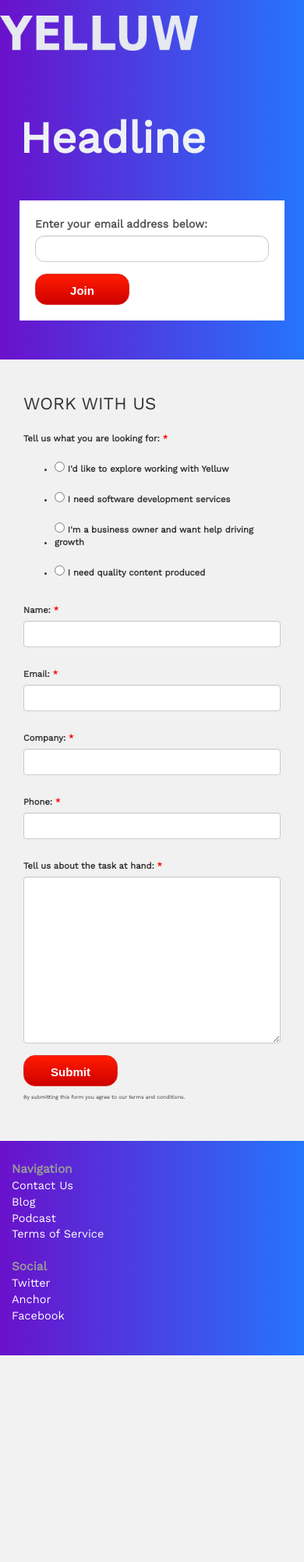
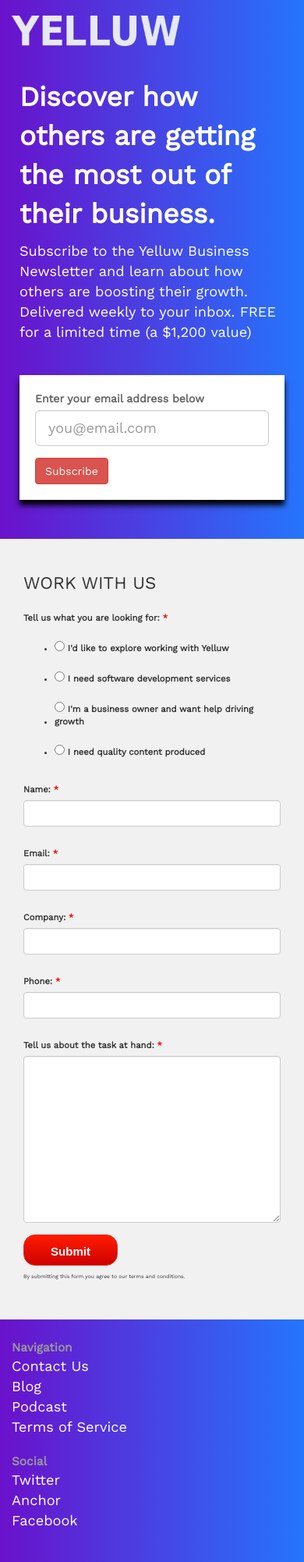
Before and after one commit to yelluw/amy, a Django app: page / in a window 390 px wide. Shown: the whole page at 78% size. Before the commit the page ends 1738 px from the top, so only its background shows below. Run offline with Django 3.2, Linux system fonts and the light colour scheme; some libraries are stand-ins or nearby versions; some web fonts are replaced.

Commit message:
updated header and index

```diff
--- a/cms/static/css/main.css
+++ b/cms/static/css/main.css
@@ -20,32 +20,31 @@
 
 /****** Override Bootparts styles ******/
 
-.center-aligned-headline {
-    padding-top: 30px;
-    padding-bottom: 22px;
-    background: #fff;
 
-}
 
 .hero-subscription-form {
     background: inherit;
-    color: #eef1f5;
+    color: #fff;
 }
 
 .hero-subscription-form .hero-headline {
-    font-size: 4.0em;
+    font-size: 2.5em;
+}
+
+.hero-subscription-form .right-bottom {
+    padding-top: 12px;
 }
 
 .hero-subscription-form .right-bottom .form-container {
     border-radius: 0px;
     padding-bottom: 20px;
-    color: #555;
+    color: #666;
     /* background: #eef1f5; */
     background: #fff;
+    box-shadow:  0px 7px 7px 0px #000;
 }
 
 .hero-subscription-form .right-bottom .form-container .form-control {
-    border-radius: 12px;
 }
 
 .two-column-footer {
@@ -326,44 +325,23 @@ body {
 
     /* Override Bootparts Defaults */
 
-    .three-column-content {
-        padding-bottom: 0px;
+    .hero-subscription-form {
+        padding-top: 30px;
     }
 
-    .three-column-content .column-title {
-        font-size: 1.2em;
+
+
+    /* Template Custom styles */
+    .nav-header {
+        padding-top: 20px;
+        padding-bottom: 0;
     }
 
-    .three-column-content .column-content {
-        font-size: 1.1em;
-        text-align: center;
+    .logo {
+        width: 60%;
+        height: 60%;
     }
 
-    /* left column */
-    .three-column-content .left-column {
-        padding-top: 15px;
-    }
-
-    /* middle column */
-    .three-column-content .middle-column {
-        padding-top: 15px;
-    }
-
-    /*right column */
-    .three-column-content .right-column {
-        padding-top: 15px;
-    }
-
-    .two-column-footer .list-item {
-        font-size: .8em;
-    }
-
-    /* Template Custom styles */
-
-    .logo {
-        width: 65%;
-        height: 65%;
-    }
 
     .three-column-content-bottom {
         padding-top: 0px;
--- a/cms/templates/header.html
+++ b/cms/templates/header.html
@@ -3,7 +3,7 @@
 <div class="nav-header">
     <div class="container">
             <div class="row">
-
+                <div class="col-lg-12 col-md-12 col-sm-12 col-xs-12">
                     <div class="float-left">
 
                         {% if header_link %}
@@ -17,6 +17,7 @@
 
                     <!-- end headline -->
                     </div>
+                </div>
 
             <!-- end row -->
             </div>
@@ -24,3 +25,56 @@
     </div>
 <!-- end center-aligned-headline -->
 </div>
+
+
+ <div class="hero-subscription-form">
+        <div class="container">
+
+                <!-- left / top -->
+                <div class="col-lg-6 left-top">
+
+                    <div class="row">
+                        <p class="hero-headline">Discover how others are getting the most out of their business.</h1>
+                    </div>
+
+                    <div class="row">
+                        <p class="hero-text">
+                          Subscribe to the Yelluw Business Newsletter and learn about how others
+                          are boosting their growth. Delivered weekly to your inbox. FREE for
+                          a limited time (a $1,200 value)
+                        </p>
+                    </div>
+
+                <!-- end left / top -->
+                </div>
+
+                <!-- right / bottom -->
+                <div class="col-lg-4 col-lg-offset-1 right-bottom">
+                    <div class="row">
+
+                        <div class="form-container">
+                            <form>
+                                <p class="form-title"></p>
+                                <div class="form-group">
+                                    <label for="exampleInputEmail1">Enter your email address below</label>
+
+                                    <input type="email" class="form-control input-lg" id="exampleInputEmail1" placeholder="you@email.com">
+
+                                  </div>
+                                <!-- <div class="form-group">
+                                    <label for="exampleInputName1">Your Name</label>
+                                    <input type="text" class="form-control" id="exampleInputName1" placeholder="Your Name">
+                                </div> -->
+
+                                <button type="submit" class="btn btn-danger">Subscribe</button>
+                            </form>
+                        </div>
+                    </div>
+             <!-- end right / bottom -->
+             </div>
+
+    <!-- end container-->
+    </div>
+
+    <!-- end hero-subscription-form -->
+</div>
--- a/cms/templates/index.html
+++ b/cms/templates/index.html
@@ -8,53 +8,6 @@
 
     {% include "header.html" %}
 
- <div class="hero-subscription-form">
-        <div class="container">
-
-                <!-- left / top -->
-                <div class="col-lg-6 left-top">
-
-                    <div class="row">
-                        <p class="hero-headline">Headline</h1>
-                    </div>
-
-                    <div class="row">
-                        <p class="hero-text">
-
-                        </p>
-                    </div>
-
-                <!-- end left / top -->
-                </div>
-
-                <!-- right / bottom -->
-                <div class="col-lg-4 col-lg-offset-1 right-bottom">
-                    <div class="row">
-
-                        <div class="form-container">
-                            <form>
-                                <p class="form-title"></p>
-                                <div class="form-group">
-                                    <label for="exampleInputEmail1">Enter your email address below:</label>
-                                    <input type="email" class="form-control" id="exampleInputEmail1">
-                                </div>
-                                <!-- <div class="form-group">
-                                    <label for="exampleInputName1">Your Name</label>
-                                    <input type="text" class="form-control" id="exampleInputName1" placeholder="Your Name">
-                                </div> -->
-
-                                <button type="submit" class="btn-form">Join</button>
-                            </form>
-                        </div>
-                    </div>
-             <!-- end right / bottom -->
-             </div>
-
-    <!-- end container-->
-    </div>
-
-    <!-- end hero-subscription-form -->
-</div>
 
     {% include "work-inquiry-contact-form.html" %}
 
```
Lines whose indentation alone changed are shown as unchanged.
